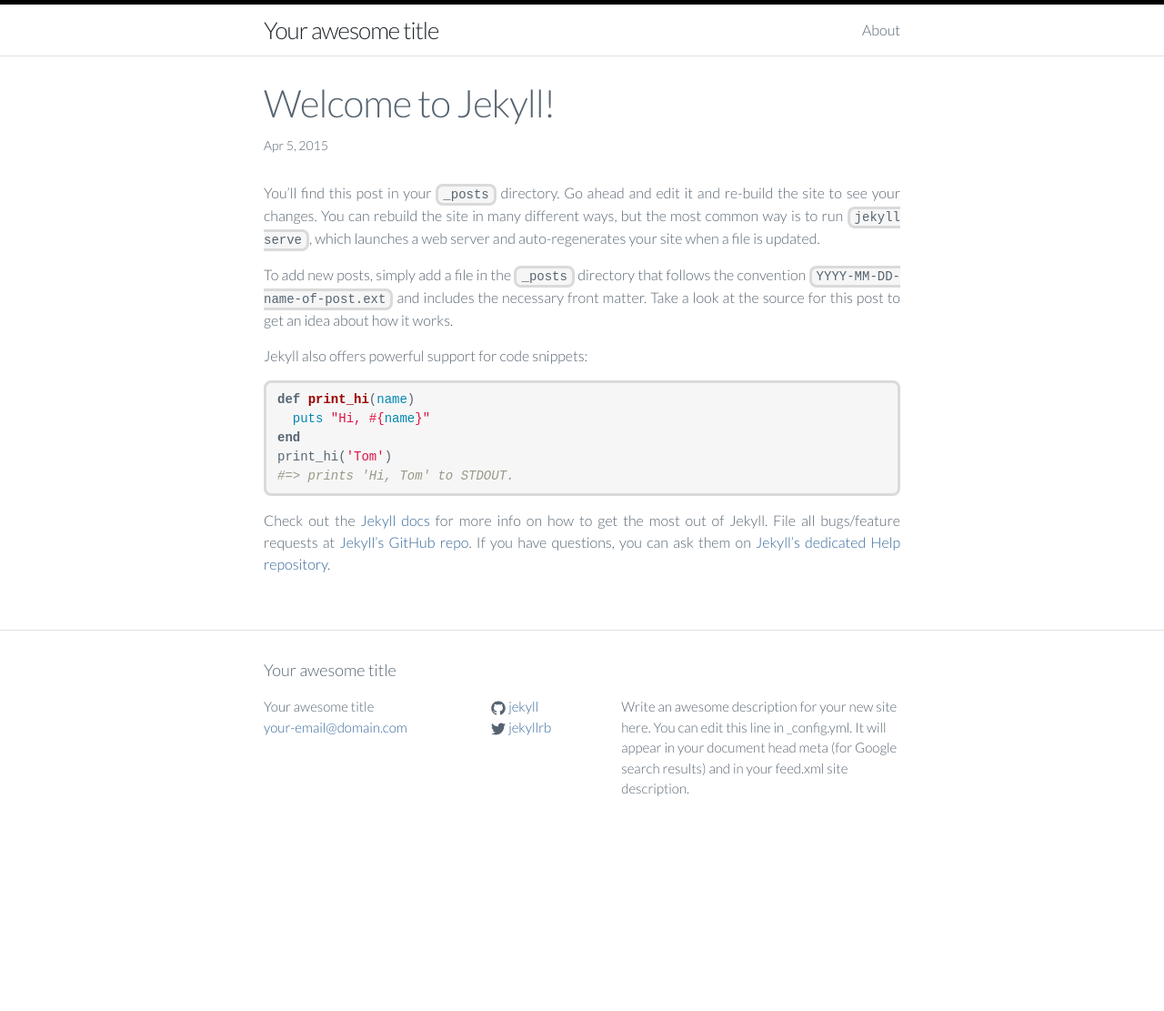
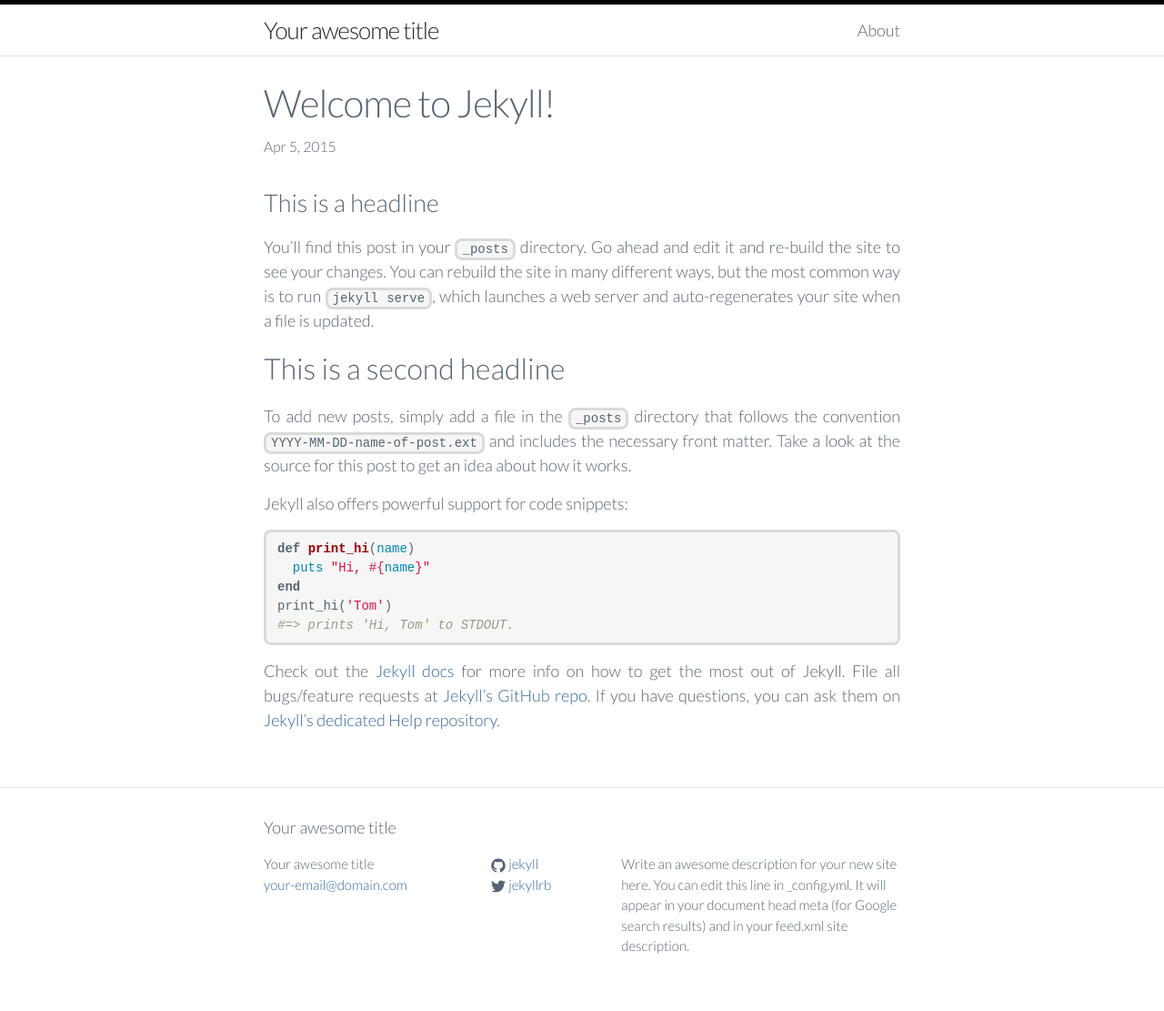
Before and after one commit to tiborsimon/tiborsimon.github.io, a Jekyll site: the page built from _posts/2015-04-05-welcome-to-jekyll.markdown, in a window 1280 px wide. Shown: the whole page at 91% size. Built offline with Jekyll 4.4.1, drawn with Linux system fonts in a browser that asks for light colours; before the commit the page ends 938 px from its top, so only the background shows below that.

Commit message:
Code highlight and headline test

```diff
--- a/_posts/2015-04-05-welcome-to-jekyll.markdown
+++ b/_posts/2015-04-05-welcome-to-jekyll.markdown
@@ -4,7 +4,12 @@
 date:   2015-04-05 13:33:00
 categories: jekyll update
 ---
+
+# This is a headline
+
 You’ll find this post in your `_posts` directory. Go ahead and edit it and re-build the site to see your changes. You can rebuild the site in many different ways, but the most common way is to run `jekyll serve`, which launches a web server and auto-regenerates your site when a file is updated.
+
+## This is a second headline
 
 To add new posts, simply add a file in the `_posts` directory that follows the convention `YYYY-MM-DD-name-of-post.ext` and includes the necessary front matter. Take a look at the source for this post to get an idea about how it works.
 
--- a/_sass/_syntax-highlighting.scss
+++ b/_sass/_syntax-highlighting.scss
@@ -64,3 +64,24 @@
     .vi    { color: #008080 } // Name.Variable.Instance
     .il    { color: #099 } // Literal.Number.Integer.Long
 }
+
+.highlight-python:before {
+    content: 'PYTHON';
+}
+
+.highlight-bash:before, .highlight-jinja:before, .highlight-python:before, .highlight-yaml:before {
+  z-index: 10;
+  font-size: 9px;
+  padding: 0.1em 0.8em;
+  text-align: center;
+  color: #999;
+  display: block;
+  position: absolute;
+  border-radius: 0 3px 0 3px;
+  border-top: none;
+  border-right: none;
+  background-color: #f1f1f1;
+  top: 0;
+  right: 0;
+  height: 18px;
+}
--- a/css/main.scss
+++ b/css/main.scss
@@ -7,7 +7,7 @@
 
 // Our variables
 $base-font-family: 'Lato', sans-serif;
-$base-font-size:   16px;
+$base-font-size:   18px;
 $small-font-size:  $base-font-size * 0.875;
 $base-line-height: 1.5;
 
```
